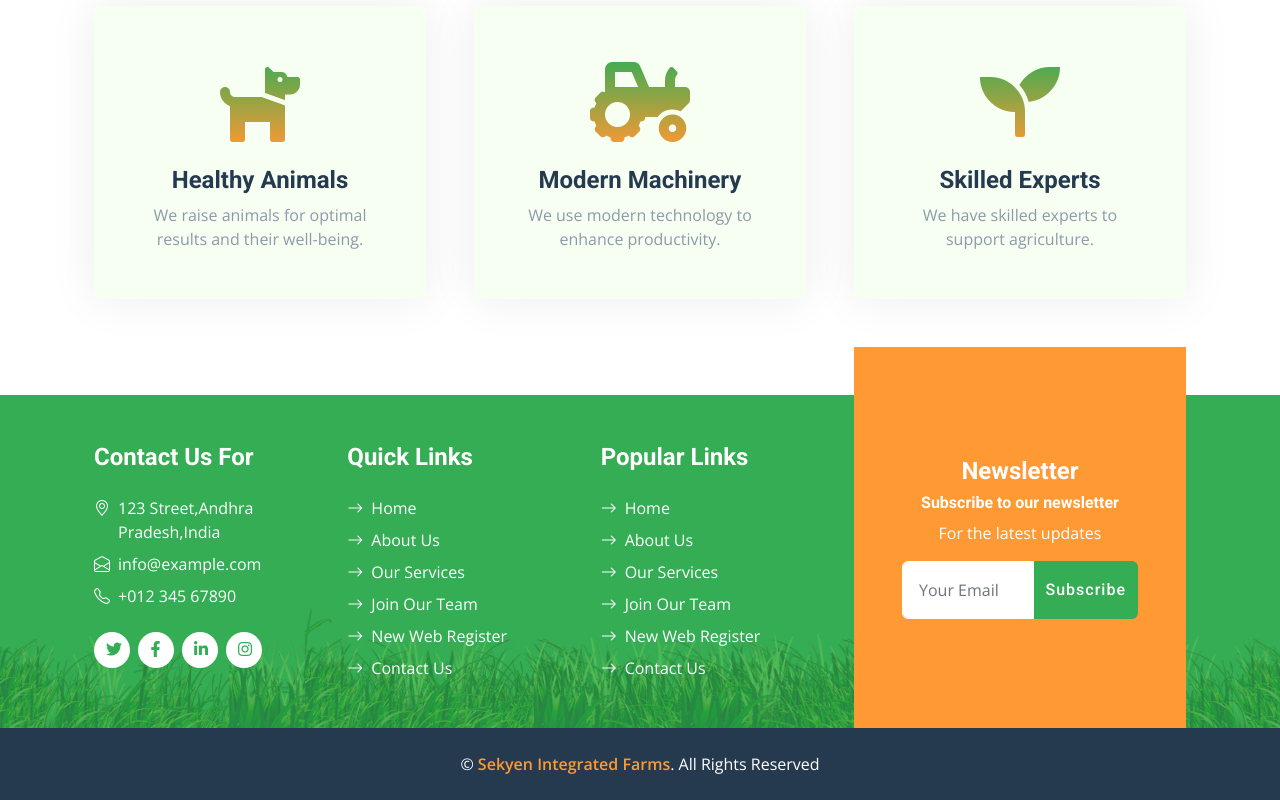
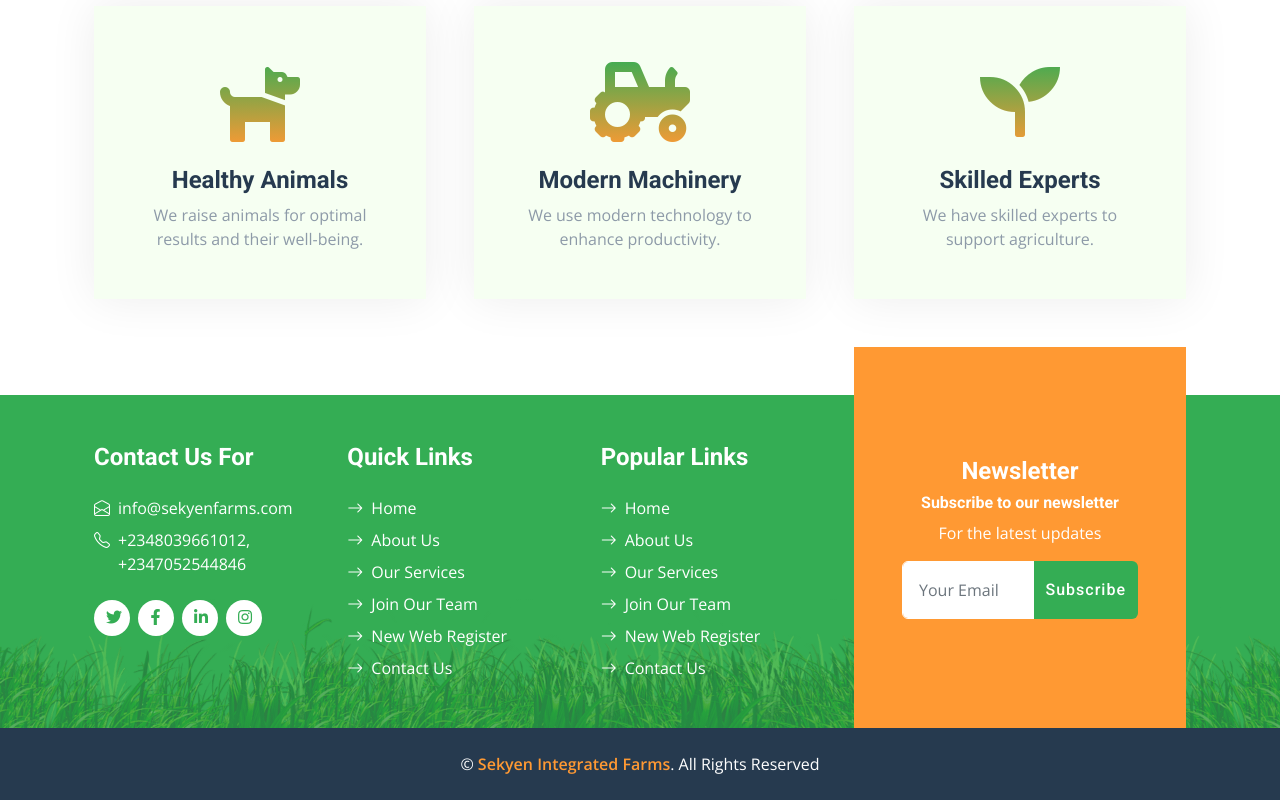
Before and after one commit to DONNWILZY/sekyenfarms, a website built with Vite: page index.html in a window 1280 px wide. Shown: the part 2831-3631 px from the top of the page. Built offline with nearby package versions, Linux system fonts and the light colour scheme; files whose address does not match are found by name.

Commit message:
first commit

```diff
--- a/index.html
+++ b/index.html
@@ -511,17 +511,17 @@
                         <div class="col-lg-4 col-md-12 pt-5 mb-5">
                             <h4 class="text-white mb-4">Contact Us For</h4>
 
-                            <div class="d-flex mb-2">
+                            <!-- <div class="d-flex mb-2">
                                 <i class="bi bi-geo-alt text-white me-2"></i>
-                                <p class="text-white mb-0">123 Street,Andhra Pradesh,India</p>
-                            </div>
+                                <p class="text-white mb-0">kaduna </p>
+                            </div> -->
                             <div class="d-flex mb-2">
                                 <i class="bi bi-envelope-open text-white me-2"></i>
-                                <p class="text-white mb-0">info@example.com</p>
+                                <p class="text-white mb-0"> info@sekyenfarms.com</p>
                             </div>
                             <div class="d-flex mb-2">
                                 <i class="bi bi-telephone text-white me-2"></i>
-                                <p class="text-white mb-0">+012 345 67890</p>
+                                <p class="text-white mb-0">+2348039661012, +2347052544846 </p>
                             </div>
                             <div class="d-flex mt-4">
                                 <a class="btn btn-secondary btn-square rounded-circle me-2" href="#"><i
```
